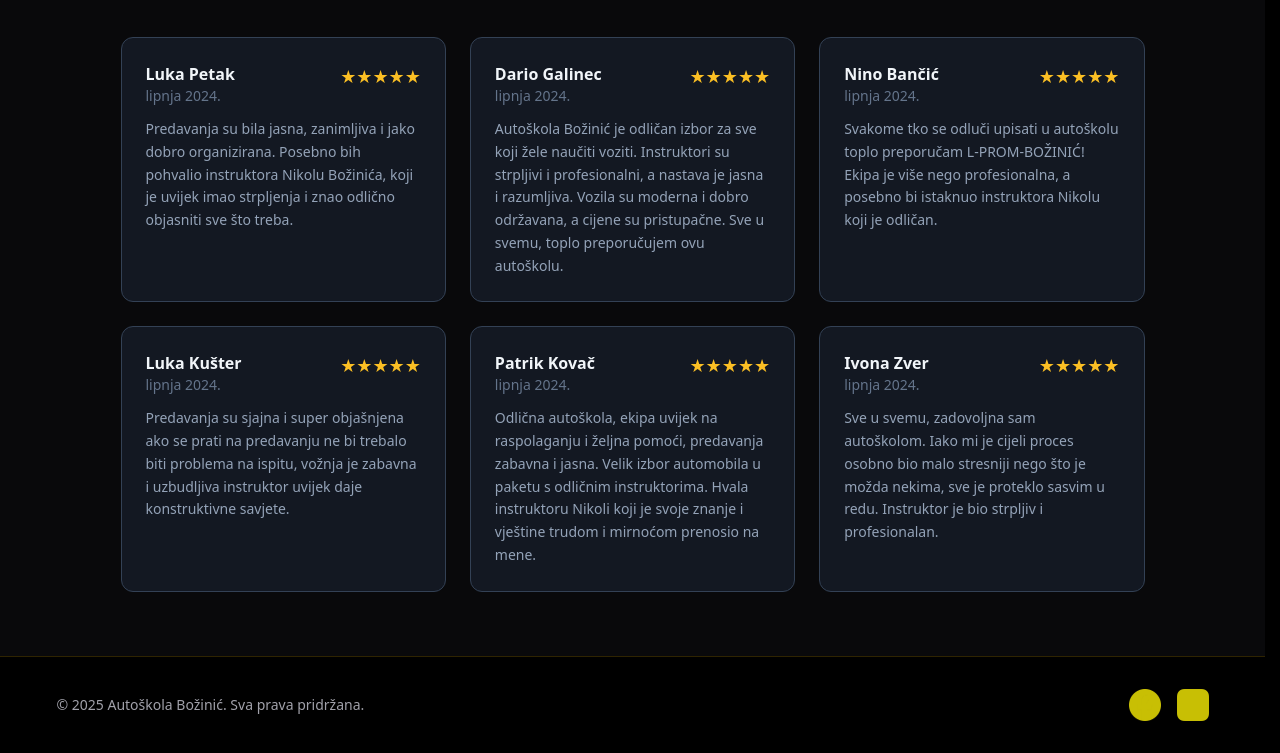
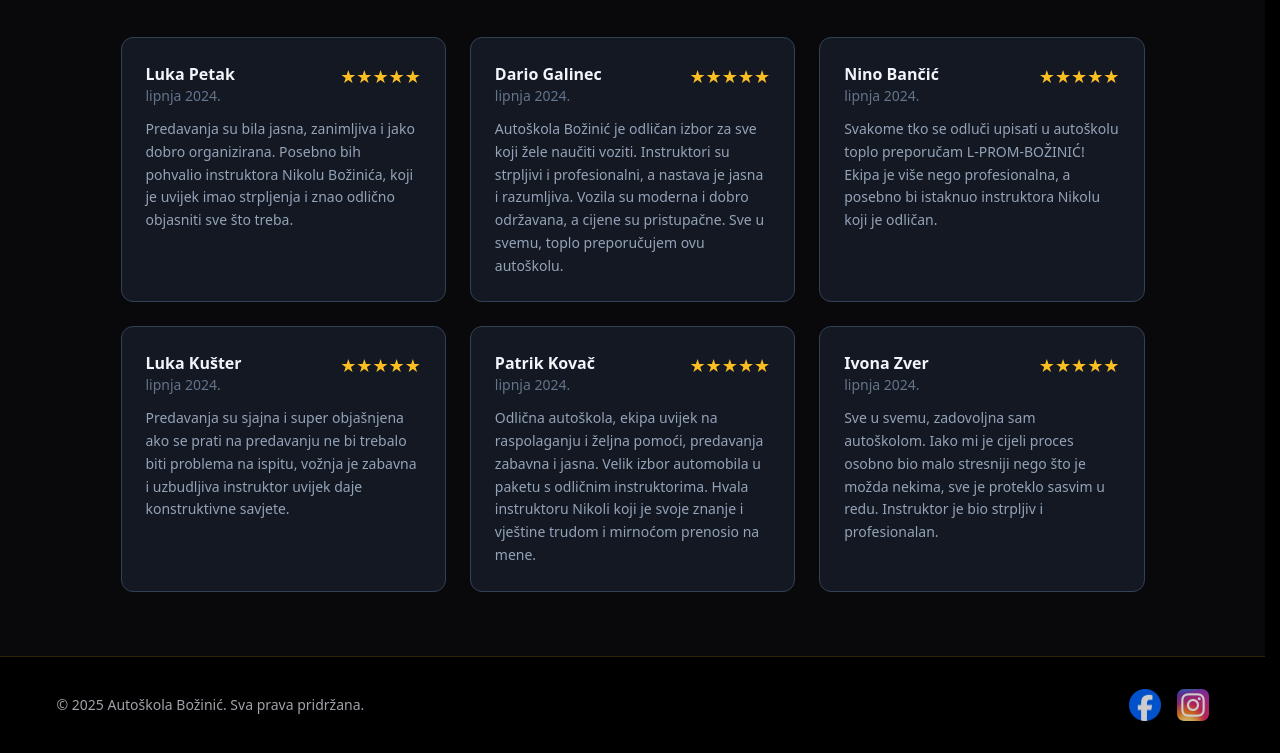
Before and after one commit to DavidPosavecK/AutoskolaBozinic, a plain HTML site: page onama.html in a window 1280 px wide. Shown: the part 1204-1957 px from the top of the page. Drawn offline with nearby package versions, Linux system fonts and the light colour scheme.

Commit message:
instagram ikone

```diff
--- a/onama.html
+++ b/onama.html
@@ -71,7 +71,7 @@
         <p class="text-zinc-400 text-sm">&copy; 2025 Autoškola Božinić. Sva prava pridržana.</p>
         <div class="flex gap-4">
           <a href="https://www.facebook.com/p/Autoškola-Božinić-100064070889004/" target="_blank" rel="noopener noreferrer" aria-label="Facebook"><img src="./slike/facebook-icon.png" alt="Facebook" class="h-8 w-8 opacity-80 hover:opacity-100" /></a>
-          <a href="#" target="_blank" rel="noopener noreferrer" aria-label="Instagram"><img src="./slike/Instagram_icon.png.webp" alt="Instagram" class="h-8 w-8 opacity-80 hover:opacity-100" /></a>
+          <a href="https://www.instagram.com/autoskola_bozinic" target="_blank" rel="noopener noreferrer" aria-label="Instagram"><img src="./slike/Instagram_icon.png.webp" alt="Instagram" class="h-8 w-8 opacity-80 hover:opacity-100" /></a>
         </div>
       </div>
     </footer>
--- a/styles.css
+++ b/styles.css
@@ -59,8 +59,7 @@
 
 /* Footer/social icons */
 footer img {
-  filter: brightness(0) saturate(100%) invert(84%) sepia(65%) saturate(680%) hue-rotate(359deg) brightness(101%) contrast(96%);
-  transition: transform 0.25s ease, filter 0.25s ease;
+  transition: transform 0.25s ease;
 }
 
 footer img:hover {
```
Also changed, not shown: index.html (+1 -1 lines), kakodo.html (+1 -1 lines), kategorije.html (+1 -1 lines), kontakt.html (+1 -1 lines), obavijesti.html (+1 -1 lines).
